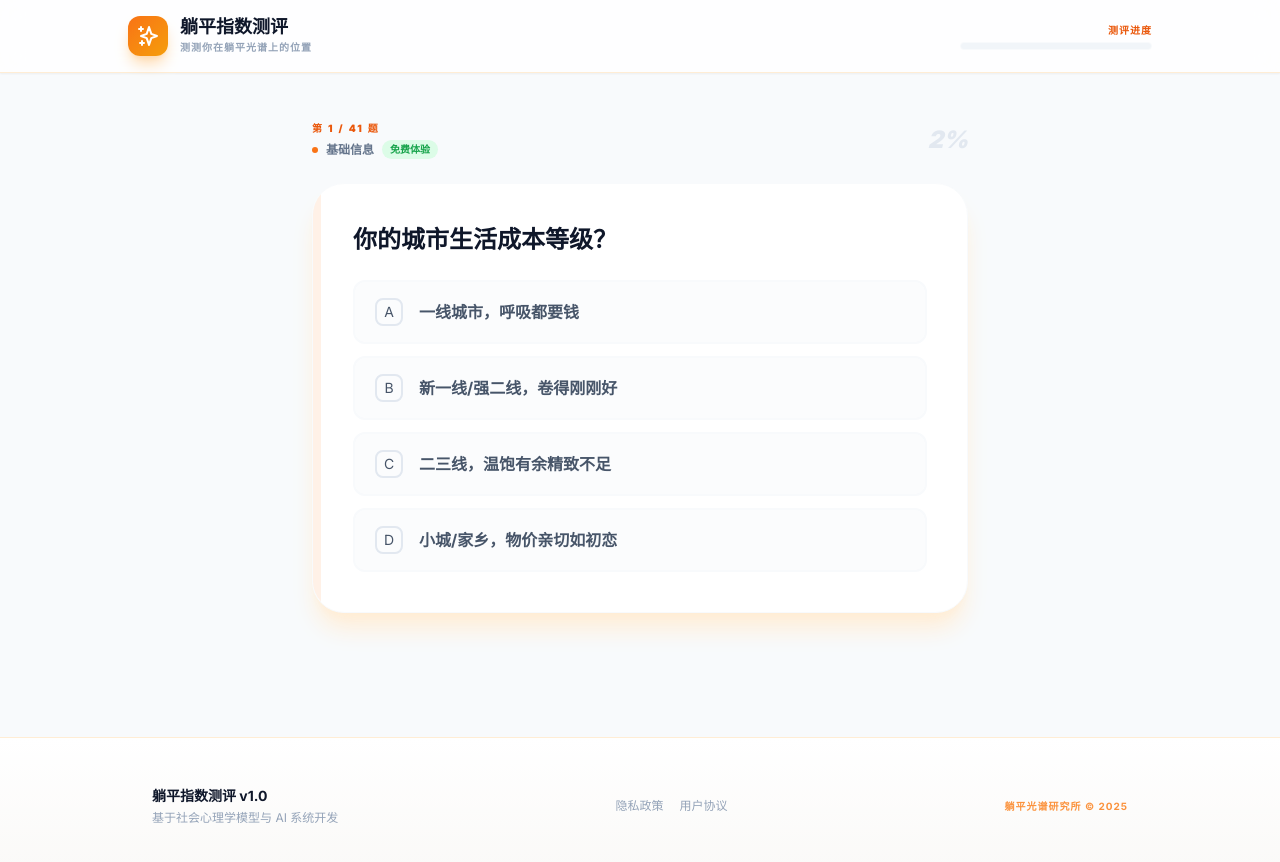
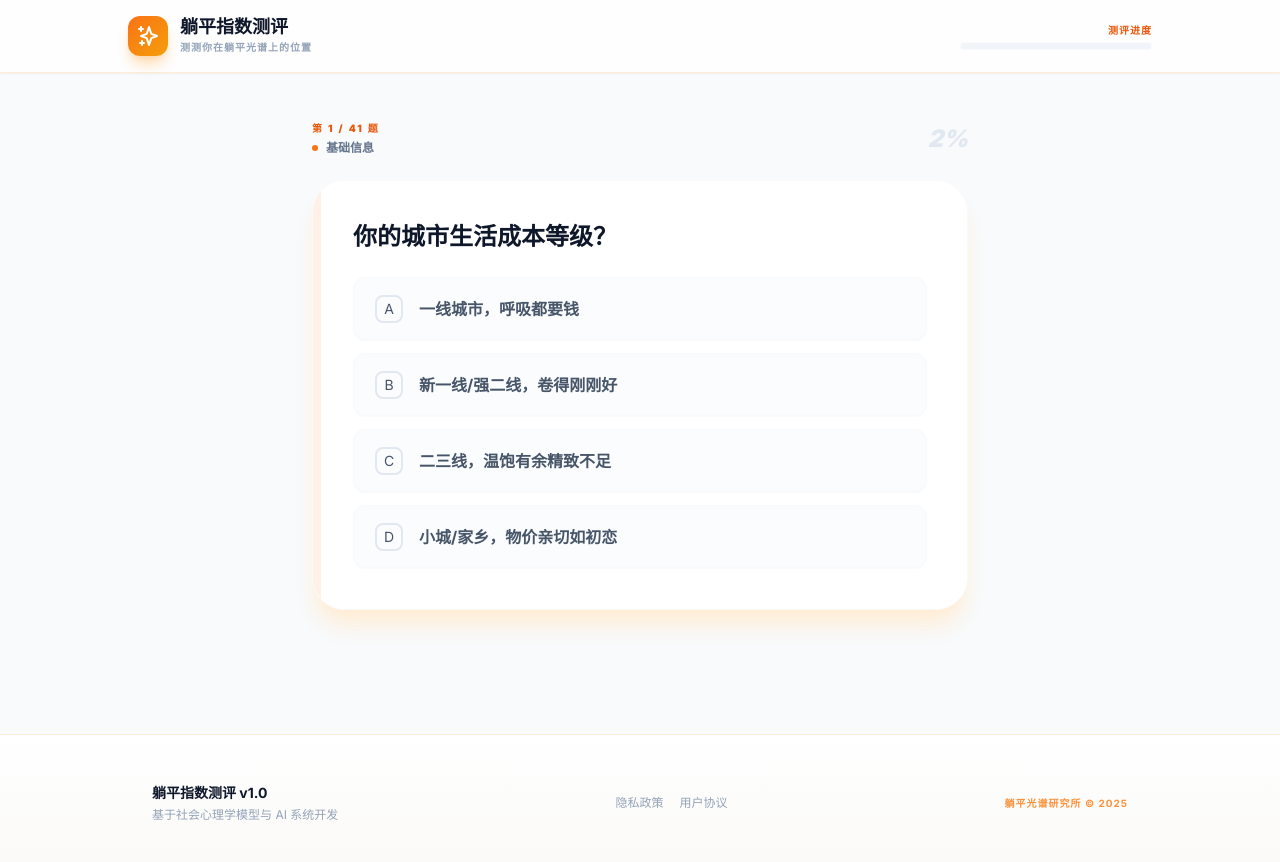
Before and after one commit to sherryzhang22106/tangping-index, a React (Vite) app: page / in a window 1280 px wide. Both pictures are taken after a click on the button "开始测试". Shown: the top 862 px of the page. Built offline with nearby package versions, Linux system fonts and the light colour scheme; the HTML template or start-up script is replaced by a standard one.

Commit message:
fix: 修复第10题付费逻辑，正确计算为基础信息3题+正式测评10题后触发付费

```diff
--- a/src/components/Questionnaire.tsx
+++ b/src/components/Questionnaire.tsx
@@ -15,7 +15,8 @@ interface Props {
   visitorId: string;
 }
 
-const FREE_QUESTIONS_COUNT = 10; // 前10题免费
+const FREE_QUESTIONS_COUNT = 10; // 正式测评题目前10题免费（不含前3题基础信息）
+const BASE_INFO_COUNT = 3; // 前3题是基础信息
 
 const Questionnaire: React.FC<Props> = ({
   responses,
@@ -45,8 +46,10 @@ const Questionnaire: React.FC<Props> = ({
   };
 
   const handleNext = () => {
-    // 检查是否需要付费（第10题答完后，进入第11题前）
-    if (currentIndex === FREE_QUESTIONS_COUNT - 1 && !hasPaidForTest) {
+    // 检查是否需要付费（基础信息3题 + 正式测评10题 = 第13题，index=12 答完后触发）
+    // 即 currentIndex === BASE_INFO_COUNT + FREE_QUESTIONS_COUNT - 1 = 12
+    const paymentTriggerIndex = BASE_INFO_COUNT + FREE_QUESTIONS_COUNT - 1;
+    if (currentIndex === paymentTriggerIndex && !hasPaidForTest) {
       setShowPaymentModal(true);
       return;
     }
@@ -148,7 +151,7 @@ const Questionnaire: React.FC<Props> = ({
             <span className={`text-xs font-bold ${moduleInfo.color}`}>
               {moduleInfo.name}
             </span>
-            {currentIndex < FREE_QUESTIONS_COUNT && !hasPaidForTest && (
+            {currentIndex >= BASE_INFO_COUNT && currentIndex < BASE_INFO_COUNT + FREE_QUESTIONS_COUNT && !hasPaidForTest && (
               <span className="text-[10px] bg-green-100 text-green-600 px-2 py-0.5 rounded-full font-bold">免费体验</span>
             )}
           </div>
```
